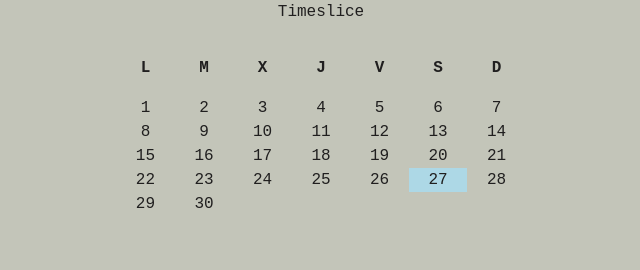
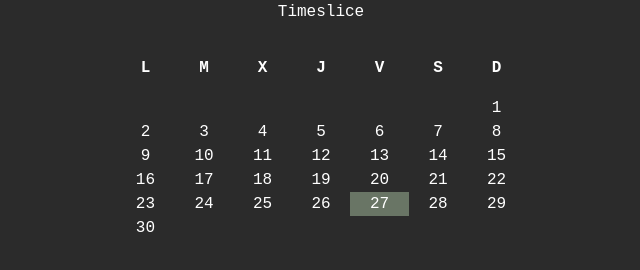
Before and after one commit to oswald1511/timeslice, an Electron app: page src/index.html in a window 800 px wide. Shown: the whole page, without its empty margins (79-719 px from the left). Drawn offline with nearby package versions, Linux system fonts and the light colour scheme.

Commit message:
ahora se muestra el dia con su nombre y fecha correcto

```diff
--- a/main.js
+++ b/main.js
@@ -5,15 +5,14 @@
     const win = new BrowserWindow({
         width: 800,
         height: 600,
-        icon: path.join(__dirname, 'src', 'assets', 'garrapatas.png'), // <-- aquí
+        icon: path.join(__dirname, 'src', 'assets', 'garrapatas.png'),
         webPreferences: {
             nodeIntegration: true,
-            contextIsolation: false, // ⚠️ Esto desactiva el aislamiento, solo si sabés lo que hacés
+            contextIsolation: false,
         },
     });
 
     win.loadFile('src/index.html');
-
 }
 
 app.whenReady().then(createWindow);
--- a/src/renderer.js
+++ b/src/renderer.js
@@ -13,7 +13,14 @@
 
 const diaActual = dayjs().date();
 
-const  primerDiaDelMes = (dayjs().startOf('month').day()) % 7;
+let  primerDiaDelMes = ((dayjs().startOf('month').day()));
+console.log(primerDiaDelMes);
+
+if (primerDiaDelMes == 0 ){
+    primerDiaDelMes = 7;
+}else{
+    primerDiaDelMes = primerDiaDelMes % 7;
+}
 
 let fila = document.createElement('div');
 fila.className = 'row';
@@ -42,7 +49,7 @@
     celda.textContent = j + 1;
 
     if (j + 1 === diaActual) {
-        celda.style.backgroundColor = "lightblue"; // marcar el día actual
+        celda.style.backgroundColor = '#697565'; // marcar el día actual
     }
     fila.appendChild(celda);
     i++;
--- a/src/style.css
+++ b/src/style.css
@@ -1,10 +1,10 @@
 @import "../node_modules/bootstrap/dist/css/bootstrap.min.css";
 
 body {
-    background-color: #c3c5b9;
+    background-color: #2b2b2b;
     font-family: JetBrains Mono, monospace;
     text-align: center;
-    color: rgb(32, 31, 31);
+    color: #ffffff;
     font-size: 2vw
 }
 
```
